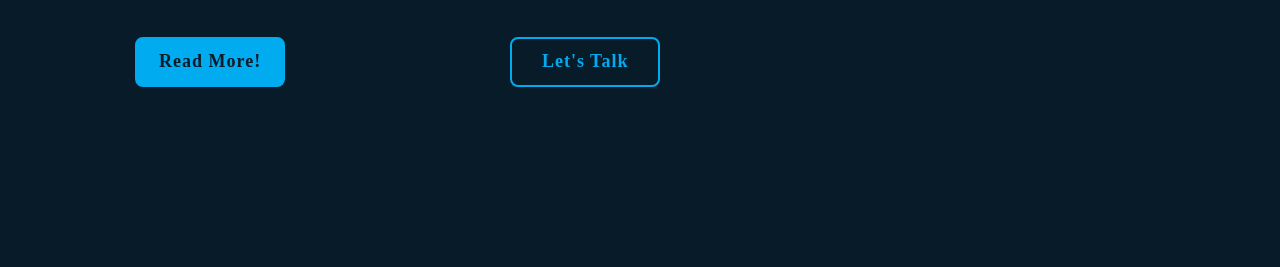
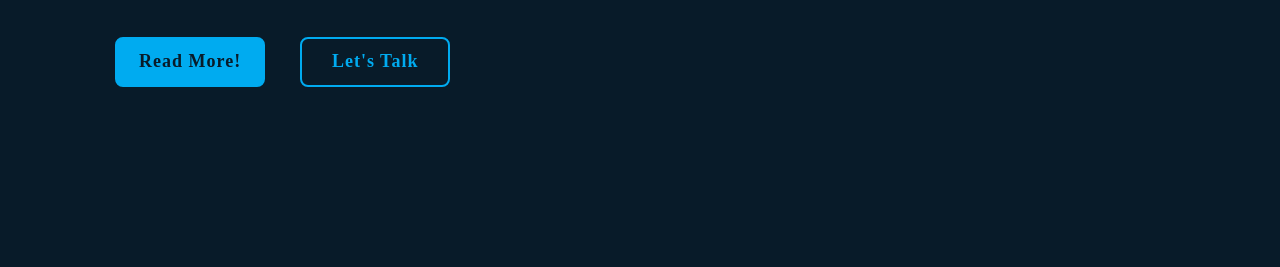
Before and after one commit to KodiR2005/My-Portfolio, a plain HTML site: page index.html in a window 1280 px wide. Shown: the part 441-708 px from the top of the page. Drawn offline with nearby package versions, Linux system fonts and the light colour scheme.

Commit message:
Add files via upload

```diff
--- a/style.css
+++ b/style.css
@@ -147,7 +147,7 @@ section {
     position: relative;
     display: flex;
     justify-content: space-between;
-    width: 54.5rem;
+    width: 34.5rem;
     height: 5rem;
 }
 
@@ -156,9 +156,9 @@ section {
     display: inline-flex;
     justify-content: center;
     align-items: center;
-    margin-left: 20px;
     width: 15rem;
     height: 100%;
+    margin-right: 10px;
     background: var(--main-bg-color);
     border: .2rem solid var(--main-bg-color);
     border-radius: .8rem;
```
